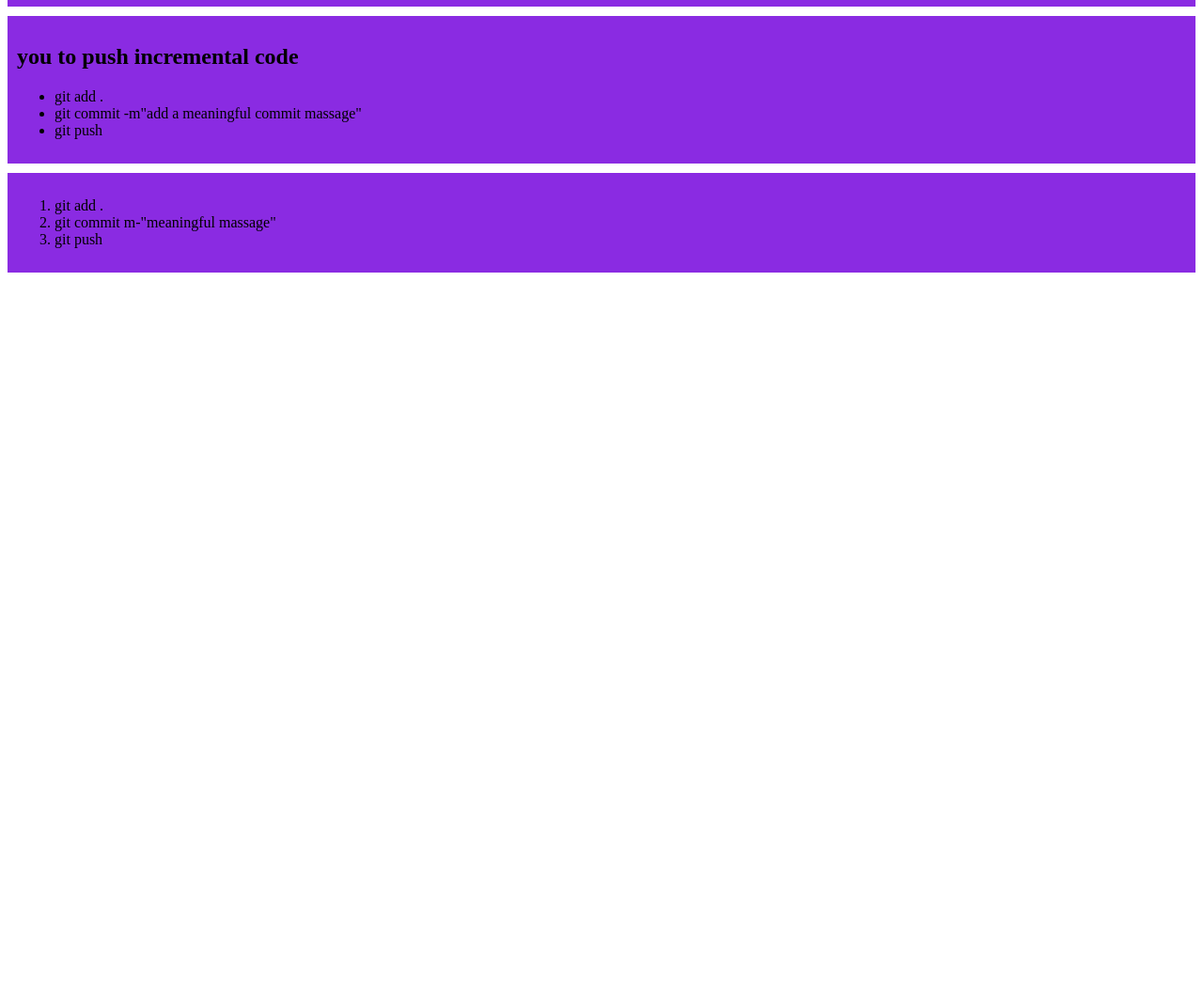
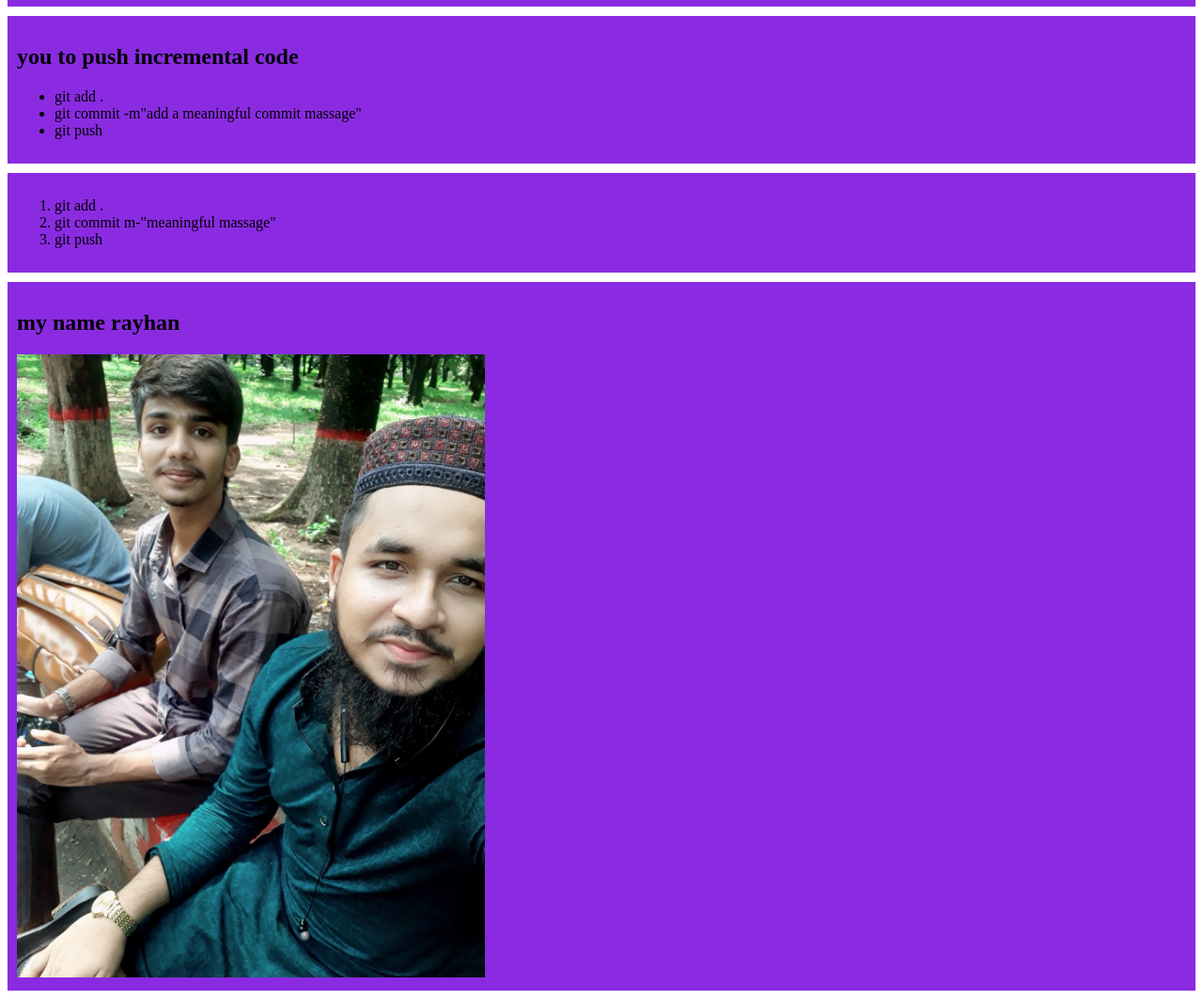
Before and after one commit to rayhan01781808499/my-simple-website, a plain HTML site: page index.html in a window 1280 px wide. Shown: the part 866-1930 px from the top of the page at 94% size. Before the commit the page ends 1166 px from the top, so only its background shows below. Drawn offline with Linux system fonts and the light colour scheme.

Commit message:
pic currection

```diff
--- a/index.html
+++ b/index.html
@@ -58,5 +58,9 @@
         <li>git push</li>
     </ol>
     </div>
+    <div>
+        <h2> my name rayhan</h2>
+        <img width="40%" height="auto" src="image/BeautyPlus_20220915123806232_save.jpg" alt="my picture">
+    </div>
 </body>
 </html>
```
Also changed, not shown: image/BeautyPlus_20220915123806232_save.jpg (added), style/blog.css (line endings or trailing spaces).
